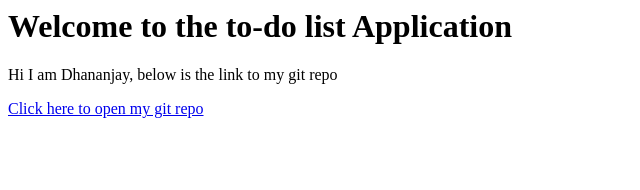
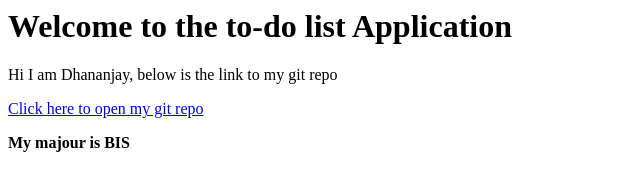
Before and after one commit to dhananjayshinkar/todo_2017Fall, a plain HTML site: page index.html in a window 1280 px wide. Shown: the whole page, without its empty margins (0-640 px from the left). Drawn offline with Linux system fonts and the light colour scheme.

Commit message:
Added paragraph with bold

```diff
--- a/index.html
+++ b/index.html
@@ -4,5 +4,7 @@
 		<h1> Welcome to the to-do list Application</h1>
 		<p>Hi I am Dhananjay, below is the link to my git repo </p>
 		<a href="https://github.com/dhananjayshinkar/todo_2017Fall.git">Click here to open my git repo</a>
+		<p><b>My majour is BIS</b></p>
+
 	</body>
 </html>
```
